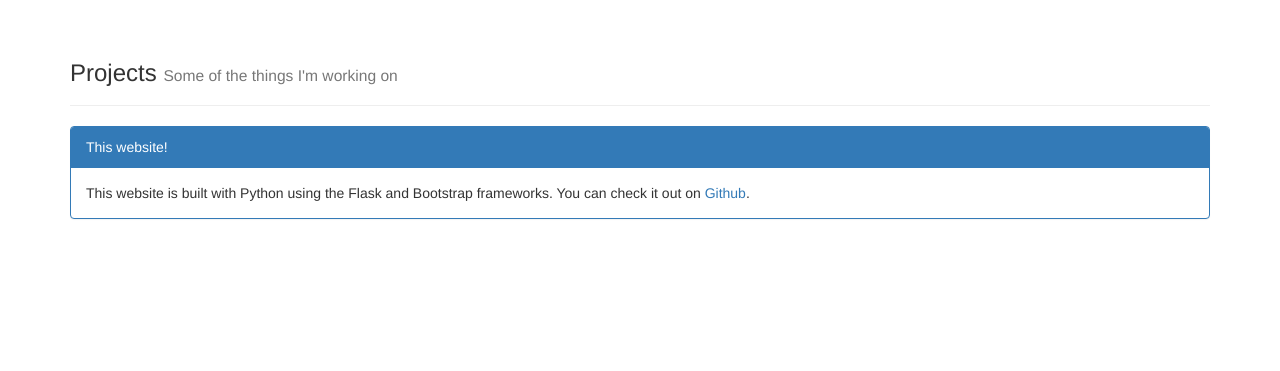
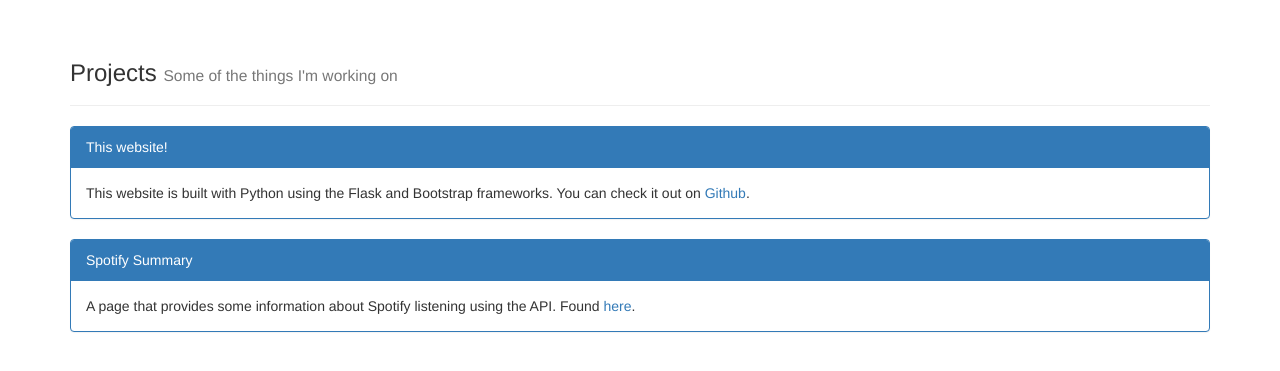
Before and after one commit to alexwisswolf/alexwiss.com, a Flask app: page /projects in a window 1280 px wide. Shown: the part 52-423 px from the top of the page. Run offline with Flask 2, Linux system fonts and the light colour scheme; some libraries are stand-ins or nearby versions.

Commit message:
Adding the projects page.

```diff
--- a/alexwiss/templates/projects.html
+++ b/alexwiss/templates/projects.html
@@ -28,5 +28,12 @@
 	</div>
 </div>
 
+<div class="panel panel-primary">
+	<div class="panel-heading">Spotify Summary</div>
+	<div class="panel-body">
+	A page that provides some information about Spotify listening using the API. Found <a href="/spotify">here</a>.
+	</div>
+</div>
+
 {% endblock %}
 {# [END form] #}
```
